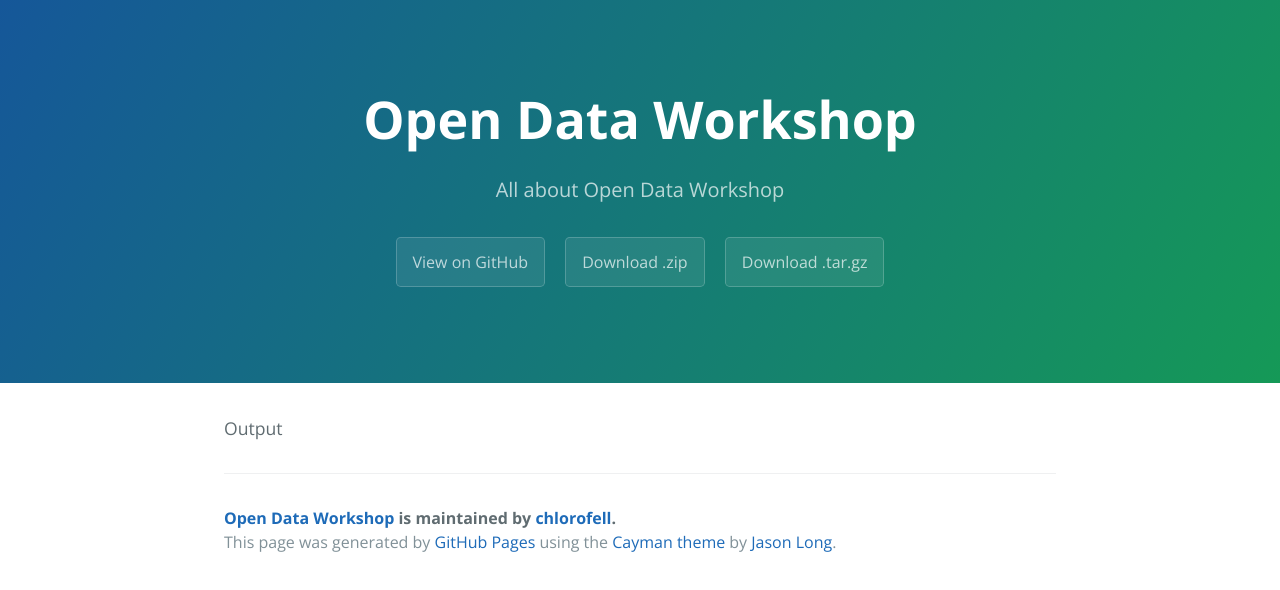
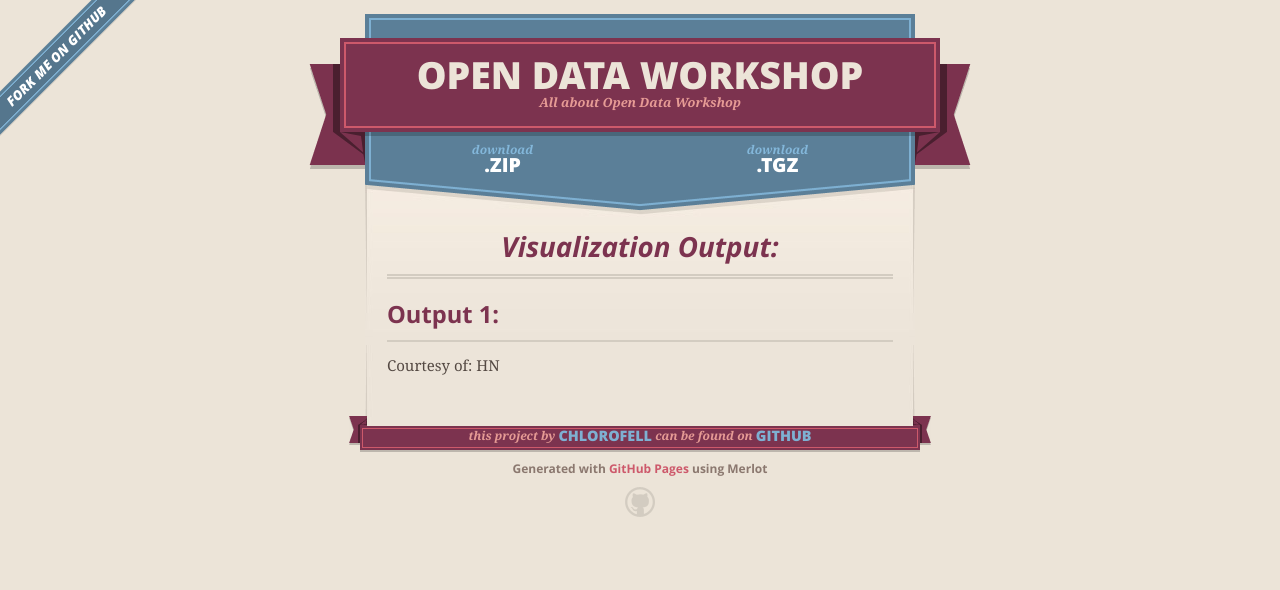
Before and after one commit to hyrole/OpenDataWorkshop, a plain HTML site: page index.html in a window 1280 px wide. Drawn offline with nearby package versions, Linux system fonts and the light colour scheme.

Commit message:
Create gh-pages branch via GitHub

```diff
--- a/index.html
+++ b/index.html
@@ -1,35 +1,75 @@
 <!DOCTYPE html>
-<html lang="en-us">
+<html>
   <head>
-    <meta charset="UTF-8">
+    <meta charset='utf-8'>
+    <meta http-equiv="X-UA-Compatible" content="chrome=1">
+    <meta name="viewport" content="width=640">
+
+    <link rel="stylesheet" href="stylesheets/core.css" media="screen">
+    <link rel="stylesheet" href="stylesheets/mobile.css" media="handheld, only screen and (max-device-width:640px)">
+    <link rel="stylesheet" href="stylesheets/github-light.css">
+
+    <script type="text/javascript" src="javascripts/modernizr.js"></script>
+    <script type="text/javascript" src="https://ajax.googleapis.com/ajax/libs/jquery/1.7.1/jquery.min.js"></script>
+    <script type="text/javascript" src="javascripts/headsmart.min.js"></script>
+    <script type="text/javascript">
+      $(document).ready(function () {
+        $('#main_content').headsmart()
+      })
+    </script>
     <title>Open Data Workshop by chlorofell</title>
-    <meta name="viewport" content="width=device-width, initial-scale=1">
-    <link rel="stylesheet" type="text/css" href="stylesheets/normalize.css" media="screen">
-    <link href='http://fonts.googleapis.com/css?family=Open+Sans:400,700' rel='stylesheet' type='text/css'>
-    <link rel="stylesheet" type="text/css" href="stylesheets/stylesheet.css" media="screen">
-    <link rel="stylesheet" type="text/css" href="stylesheets/github-light.css" media="screen">
   </head>
+
   <body>
-    <section class="page-header">
-      <h1 class="project-name">Open Data Workshop</h1>
-      <h2 class="project-tagline">All about Open Data Workshop</h2>
-      <a href="https://github.com/chlorofell/OpenDataWorkshop" class="btn">View on GitHub</a>
-      <a href="https://github.com/chlorofell/OpenDataWorkshop/zipball/master" class="btn">Download .zip</a>
-      <a href="https://github.com/chlorofell/OpenDataWorkshop/tarball/master" class="btn">Download .tar.gz</a>
-    </section>
+    <a id="forkme_banner" href="https://github.com/chlorofell/OpenDataWorkshop">View on GitHub</a>
+    <div class="shell">
 
-    <section class="main-content">
-      <p>Output</p>
+      <header>
+        <span class="ribbon-outer">
+          <span class="ribbon-inner">
+            <h1>Open Data Workshop</h1>
+            <h2>All about Open Data Workshop</h2>
+          </span>
+          <span class="left-tail"></span>
+          <span class="right-tail"></span>
+        </span>
+      </header>
+
+      <section id="downloads">
+        <span class="inner">
+          <a href="https://github.com/chlorofell/OpenDataWorkshop/zipball/master" class="zip"><em>download</em> .ZIP</a><a href="https://github.com/chlorofell/OpenDataWorkshop/tarball/master" class="tgz"><em>download</em> .TGZ</a>
+        </span>
+      </section>
+
+
+      <span class="banner-fix"></span>
+
+
+      <section id="main_content">
+        <h1>
+<a id="visualization-output" class="anchor" href="#visualization-output" aria-hidden="true"><span class="octicon octicon-link"></span></a>Visualization Output:</h1>
+
+<h2>
+<a id="output-1" class="anchor" href="#output-1" aria-hidden="true"><span class="octicon octicon-link"></span></a>Output 1:</h2>
 
 
 
-      <footer class="site-footer">
-        <span class="site-footer-owner"><a href="https://github.com/chlorofell/OpenDataWorkshop">Open Data Workshop</a> is maintained by <a href="https://github.com/chlorofell">chlorofell</a>.</span>
+<p>Courtesy of: HN</p>
+      </section>
 
-        <span class="site-footer-credits">This page was generated by <a href="https://pages.github.com">GitHub Pages</a> using the <a href="https://github.com/jasonlong/cayman-theme">Cayman theme</a> by <a href="https://twitter.com/jasonlong">Jason Long</a>.</span>
+      <footer>
+        <span class="ribbon-outer">
+          <span class="ribbon-inner">
+            <p>this project by <a href="https://github.com/chlorofell">chlorofell</a> can be found on <a href="https://github.com/chlorofell/OpenDataWorkshop">GitHub</a></p>
+          </span>
+          <span class="left-tail"></span>
+          <span class="right-tail"></span>
+        </span>
+        <p>Generated with <a href="https://pages.github.com">GitHub Pages</a> using Merlot</p>
+        <span class="octocat"></span>
       </footer>
 
-    </section>
+    </div>
 
 
   </body>
--- a/params.json
+++ b/params.json
@@ -1 +1 @@
-{"name":"Open Data Workshop","tagline":"All about Open Data Workshop","body":"Output\r\n\r\n<iframe width='100%' height='520' frameborder='0' src='https://hafeeznazri.cartodb.com/viz/618d6c2a-ff85-11e4-8dd3-0e018d66dc29/embed_map' allowfullscreen webkitallowfullscreen mozallowfullscreen oallowfullscreen msallowfullscreen></iframe>","google":"","note":"Don't delete this file! It's used internally to help with page regeneration."}
+{"name":"Open Data Workshop","tagline":"All about Open Data Workshop","body":"# Visualization Output:\r\n\r\n## Output 1: \r\n\r\n<iframe width='100%' height='520' frameborder='0' src='https://hafeeznazri.cartodb.com/viz/618d6c2a-ff85-11e4-8dd3-0e018d66dc29/embed_map' allowfullscreen webkitallowfullscreen mozallowfullscreen oallowfullscreen msallowfullscreen></iframe>\r\nCourtesy of: HN\r\n\r\n\r\n","google":"","note":"Don't delete this file! It's used internally to help with page regeneration."}
```
